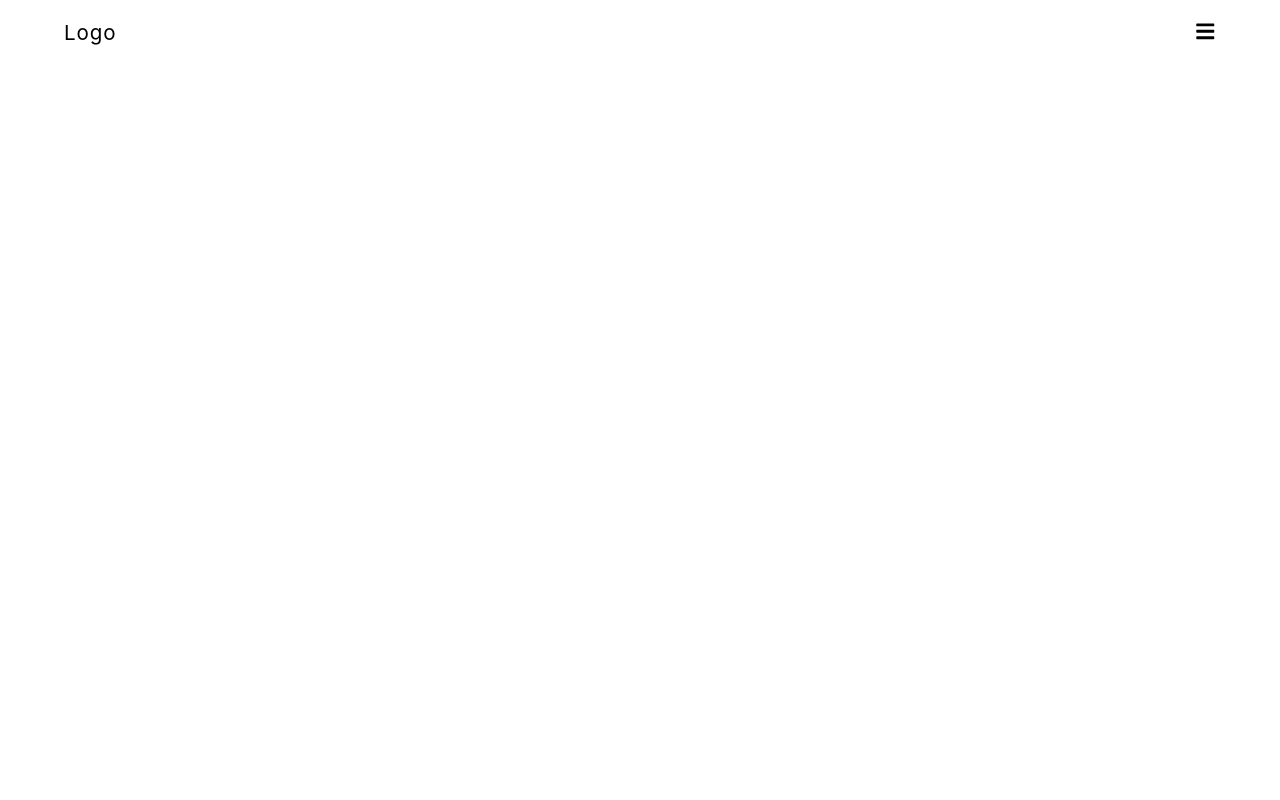
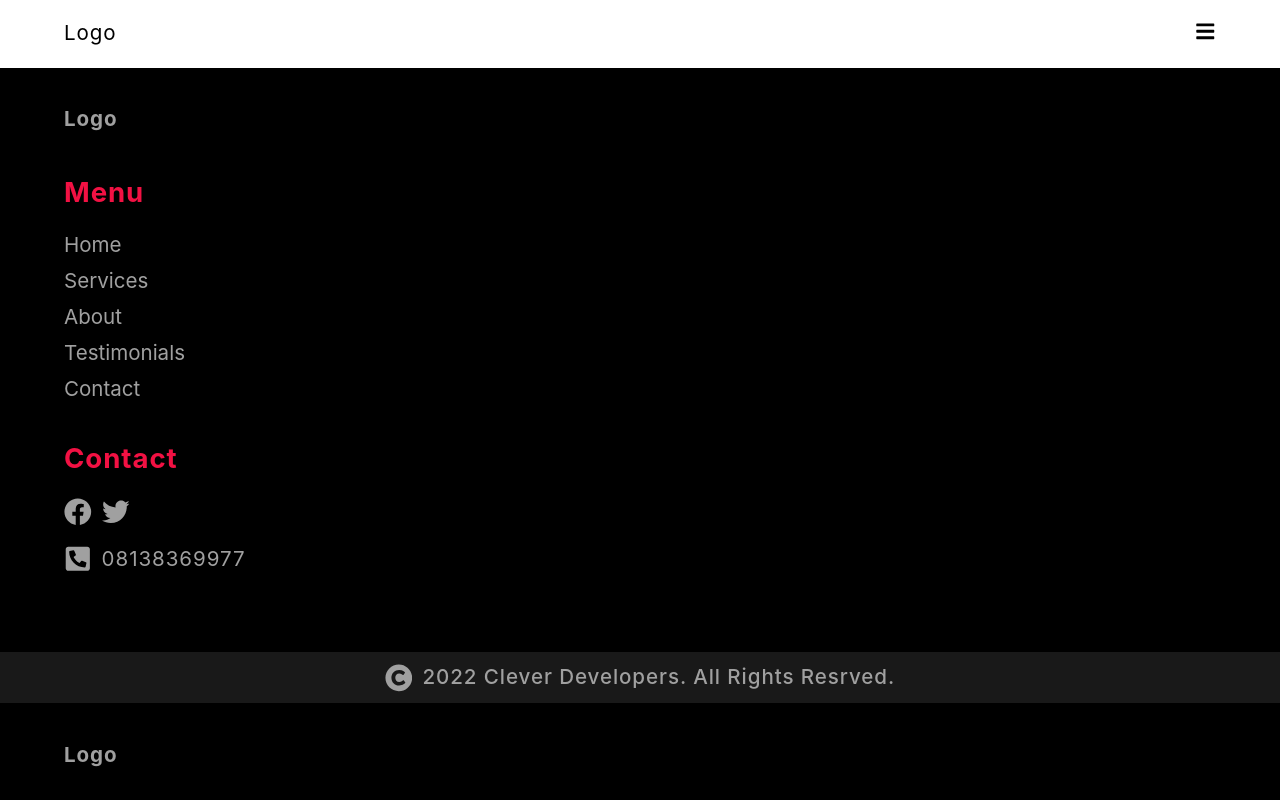
Before and after one commit to ChuloCr8v/webdevprofile, a Next.js app: page /layout/Footer in a window 1280 px wide. Shown: the top 800 px of the page. Built offline with nearby package versions, Linux system fonts and the light colour scheme.

Commit message:
added the contact and footer sections and styled them

```diff
--- a/components/Services.jsx
+++ b/components/Services.jsx
@@ -5,8 +5,8 @@ import Heading from "./Heading";
 const Services = () => {
   return (
     <section className={styles.services}>
+      <Heading text={"What we do"} />
       <div className={styles.container}>
-        <Heading text={"What we do"} />
         <div className={styles.service}>
           <FaGlobe className={styles.icon} />
           <h3>Website Development/Re-Design </h3>
--- a/pages/layout/Footer.jsx
+++ b/pages/layout/Footer.jsx
@@ -1,11 +1,44 @@
-
+import styles from "../../styles/Footer.module.scss";
+import {
+  FaCopyright,
+  FaFacebook,
+  FaPhoneSquare,
+  FaTwitter,
+} from "react-icons/fa";
 
 const Footer = () => {
+  return (
+    <footer className={styles.footer}>
+      <div className={styles.container}>
+        <h1>Logo</h1>
+        <nav className={styles.nav}>
+          <h2 className={styles.subheading}>Menu</h2>
+          <ol className={styles.menu}>
+            <li className={styles.menu_item}>Home</li>
+            <li className={styles.menu_item}>Services</li>
+            <li className={styles.menu_item}>About</li>
+            <li className={styles.menu_item}>Testimonials</li>
+            <li className={styles.menu_item}>Contact</li>
+          </ol>
+        </nav>
+        <div className={styles.contact}>
+          <h2 className={styles.subheading}>Contact</h2>
+          <div className={styles.social_icons}>
+            <FaFacebook className={styles.icon} />
+            <FaTwitter className={styles.icon} />
+          </div>
+          <div className={styles.phone}>
+            <FaPhoneSquare className={styles.icon} />
+            <p>08138369977</p>
+          </div>
+        </div>
+        <div className={styles.copyright}>
+          <FaCopyright className={styles.icon} />
+          <p>2022 Clever Developers. All Rights Resrved.</p>
+        </div>
+      </div>
+    </footer>
+  );
+};
 
-  return(
-    <footer>
-    </footer>
-    )
-}
-
-export default Footer
+export default Footer;
--- a/styles/Contact.module.scss
+++ b/styles/Contact.module.scss
@@ -8,7 +8,7 @@
   @include flex;
   flex-direction: column;
   margin-top: 50px;
-  background: #191919;
+  background: linear-gradient(90deg, #f81e06, #ef086a);
   color: white;
 }
 
--- /dev/null
+++ b/styles/Footer.module.scss
@@ -0,0 +1,87 @@
+@mixin flex {
+  display: flex;
+  justify-content: center;
+  align-items: center;
+}
+
+.footer {
+  @include flex;
+  flex-direction: column;
+  background: #000;
+  color: #a0a0a0;
+  padding-block: 2rem;
+  position: relative;
+  .subheading {
+    font-size: 1.5rem;
+    margin-bottom: 1rem;
+    color: #f21143;
+  }
+}
+
+.container {
+  @include flex;
+  align-items: flex-start;
+  flex-direction: column;
+  width: min(90%, 80rem);
+}
+
+.nav {
+  margin-block: 2rem;
+}
+
+.menu_item {
+  transition: all 0.3s ease-in-out;
+  &:hover {
+    color: #f21143;
+  }
+}
+
+.menu * + * {
+  margin-top: 0.6rem;
+}
+
+.menu_item {
+  transition: all 0.3s ease-in-out;
+  &:hover {
+    color: #f21143;
+  }
+}
+
+.menu * + * {
+  margin-top: 0.6rem;
+}
+
+.social_icons,
+.phone {
+  @include flex;
+  justify-content: flex-start;
+}
+
+.phone {
+  margin-top: 1rem;
+  margin-bottom: 5rem;
+  .icon {
+    transform: rotate(90deg);
+  }
+}
+
+.icon {
+  font-size: 1.5rem;
+  margin-right: 10px;
+  &:hover {
+    color: teal;
+  }
+}
+
+.copyright {
+  width: 100%;
+  background: #191919;
+  @include flex;
+  position: absolute;
+  left: 0;
+  bottom: 0;
+  padding: 10px;
+  p {
+    font-weight: 500;
+  }
+}
--- a/styles/Services.module.scss
+++ b/styles/Services.module.scss
@@ -6,6 +6,7 @@
 
 .services {
   @include flex;
+  padding-block: 4rem;
   flex-direction: column;
   margin-top: 50px;
   background: #191919;
@@ -14,7 +15,6 @@
 .container {
   @include flex;
   flex-direction: column;
-  padding-block: 4rem;
   width: min(90%, 80rem);
 }
 
@@ -42,4 +42,14 @@
   p {
     margin-bottom: 1rem;
   }
+  h3 {
+    font-size: 1.5rem;
+  }
 }
+
+@media (min-width: 688px) {
+  .container {
+    flex-direction: row;
+    flex-wrap: wrap;
+  }
+}
```
